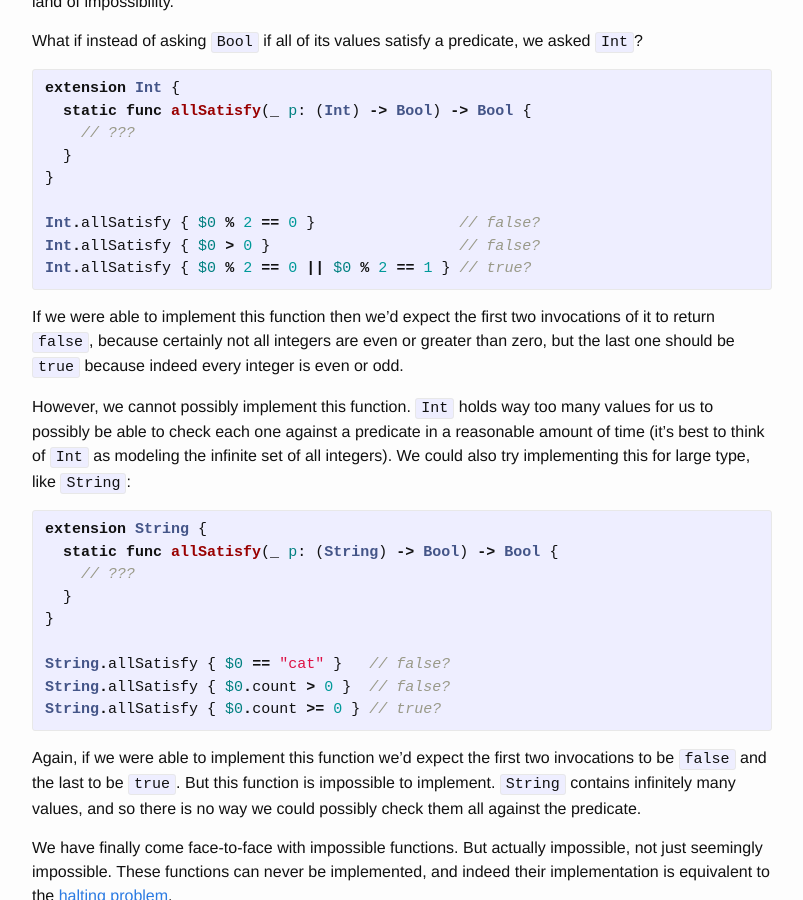
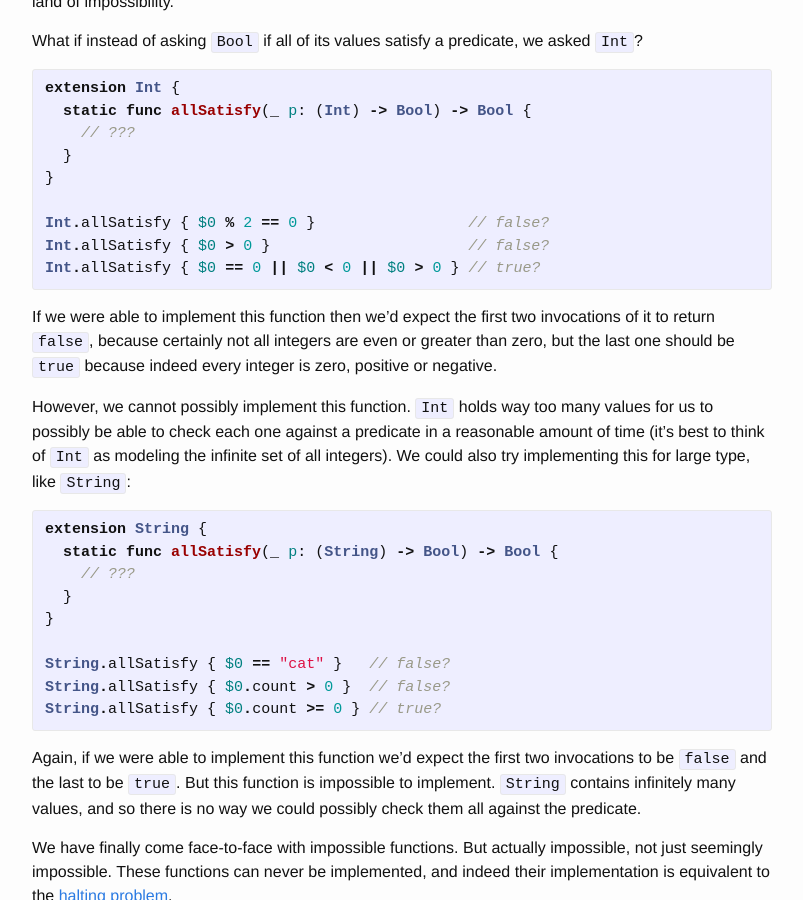
Before and after one commit to mbrandonw/mbrandonw.github.io, a Jekyll site: the page built from _posts/2018-12-05-seemingly-impossible.md, in a window 1280 px wide and 900 px high, scrolled down 3425 px. Shown: the whole window, without its empty margins (238-1041 px from the left). Built offline with Jekyll 4.4.1, drawn with Linux system fonts in a browser that asks for light colours; formulas are drawn with MathJax 3; comment, search, counter and statistics services are not loaded.

Commit message:
Update 2018-12-05-seemingly-impossible.md

````diff
--- a/_posts/2018-12-05-seemingly-impossible.md
+++ b/_posts/2018-12-05-seemingly-impossible.md
@@ -139,12 +139,12 @@ extension Int {
   }
 }
 
-Int.allSatisfy { $0 % 2 == 0 }                // false?
-Int.allSatisfy { $0 > 0 }                     // false?
-Int.allSatisfy { $0 % 2 == 0 || $0 % 2 == 1 } // true?
+Int.allSatisfy { $0 % 2 == 0 }                 // false?
+Int.allSatisfy { $0 > 0 }                      // false?
+Int.allSatisfy { $0 == 0 || $0 < 0 || $0 > 0 } // true?
 ```
 
-If we were able to implement this function then we'd expect the first two invocations of it to return `false`, because certainly not all integers are even or greater than zero, but the last one should be `true` because indeed every integer is even or odd.
+If we were able to implement this function then we'd expect the first two invocations of it to return `false`, because certainly not all integers are even or greater than zero, but the last one should be `true` because indeed every integer is zero, positive or negative.
 
 However, we cannot possibly implement this function. `Int` holds way too many values for us to possibly be able to check each one against a predicate in a reasonable amount of time (it's best to think of `Int` as modeling the infinite set of all integers). We could also try implementing this for large type, like `String`:
 
````
